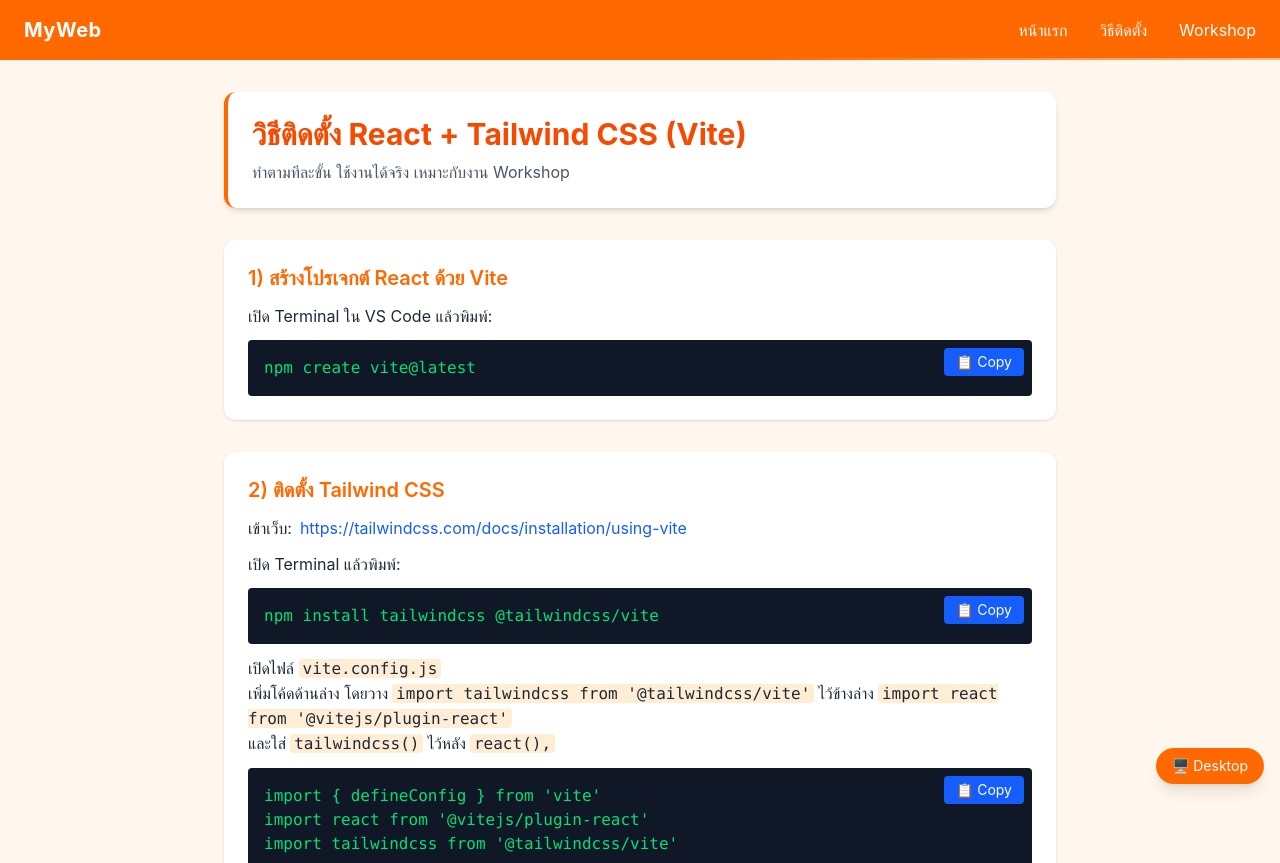
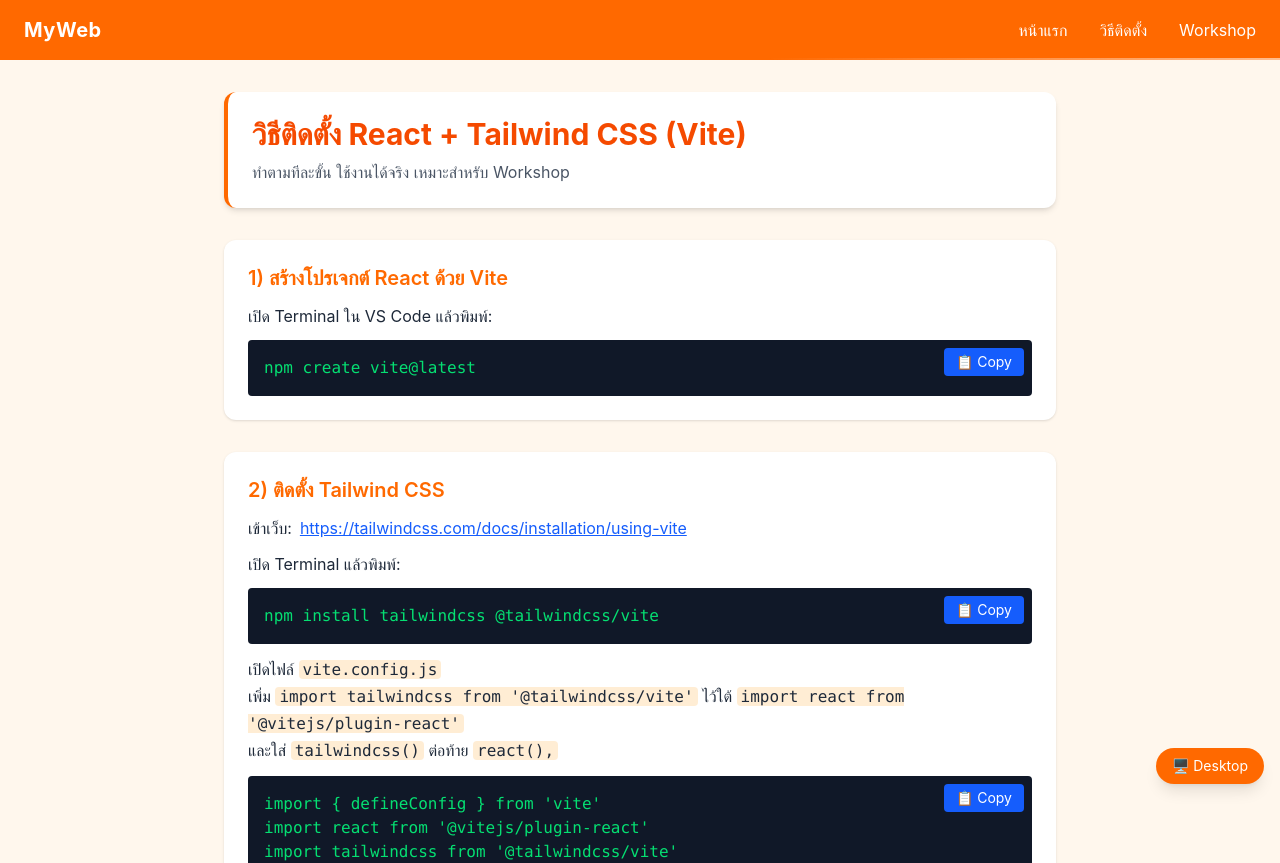
Before and after one commit to zedzerofreedomtime/semina, a React (Vite) app: page /about in a window 1280 px wide. Shown: the top 863 px of the page. Built offline with nearby package versions, Linux system fonts and the light colour scheme.

Commit message:
แก้ข้อความแก้ เว็บบัค

```diff
--- a/src/pages/About.jsx
+++ b/src/pages/About.jsx
@@ -26,7 +26,7 @@ export default defineConfig({
           วิธีติดตั้ง React + Tailwind CSS (Vite)
         </h1>
         <p className="text-gray-600 mt-2">
-          ทำตามทีละขั้น ใช้งานได้จริง เหมาะกับงาน Workshop
+          ทำตามทีละขั้น ใช้งานได้จริง เหมาะสำหรับ Workshop
         </p>
       </div>
 
@@ -47,32 +47,38 @@ export default defineConfig({
 
         <p>
           เข้าเว็บ:
-          <span className="text-blue-600 ml-2">
+          <a
+            href="https://tailwindcss.com/docs/installation/using-vite"
+            target="_blank"
+            rel="noopener noreferrer"
+            className="text-blue-600 ml-2 underline break-all"
+          >
             https://tailwindcss.com/docs/installation/using-vite
-          </span>
+          </a>
         </p>
 
         <p>เปิด Terminal แล้วพิมพ์:</p>
         <CodeBlock code={installTailwind} />
 
-        <p>
-          เปิดไฟล์ <code className="bg-orange-100 px-1 rounded">vite.config.js</code>
+        <p className="leading-relaxed">
+          เปิดไฟล์{" "}
+          <code className="bg-orange-100 px-1 rounded">vite.config.js</code>
           <br />
-          เพิ่มโค้ดด้านล่าง โดยวาง
-          <code className="bg-orange-100 px-1 rounded mx-1">
+          เพิ่ม{" "}
+          <code className="bg-orange-100 px-1 rounded">
             import tailwindcss from '@tailwindcss/vite'
-          </code>
-          ไว้ข้างล่าง
-          <code className="bg-orange-100 px-1 rounded mx-1">
+          </code>{" "}
+          ไว้ใต้{" "}
+          <code className="bg-orange-100 px-1 rounded">
             import react from '@vitejs/plugin-react'
           </code>
           <br />
-          และใส่
-          <code className="bg-orange-100 px-1 rounded mx-1">
+          และใส่{" "}
+          <code className="bg-orange-100 px-1 rounded">
             tailwindcss()
-          </code>
-          ไว้หลัง
-          <code className="bg-orange-100 px-1 rounded mx-1">
+          </code>{" "}
+          ต่อท้าย{" "}
+          <code className="bg-orange-100 px-1 rounded">
             react(),
           </code>
         </p>
@@ -88,9 +94,7 @@ export default defineConfig({
         <p>พิมพ์คำสั่ง:</p>
         <CodeBlock code={runDev} />
 
-        <p>
-          เปิดเว็บจากลิงก์ที่แสดงใน Terminal เช่น:
-        </p>
+        <p>เปิดเว็บจากลิงก์ที่แสดงใน Terminal เช่น:</p>
         <p className="text-blue-600 font-medium">
           http://localhost:5173
         </p>
--- a/src/pages/Home.jsx
+++ b/src/pages/Home.jsx
@@ -120,7 +120,7 @@ export default function Home() {
         <div className="bg-orange-50 border-l-4 border-orange-400 p-4 rounded">
           <p className="italic text-gray-700">
             “สุดท้ายนี้ Tailwind ไม่ได้ทำให้เว็บสวย<br />
-            แต่มันทำให้ผมไม่เสียเวลาต่อยกับกับ CSS ขอบคุณครับ”
+            แต่มันทำให้ผมไม่เสียเวลาต่อยกับ CSS ขอบคุณครับ”
           </p>
         </div>
       </div>
```
